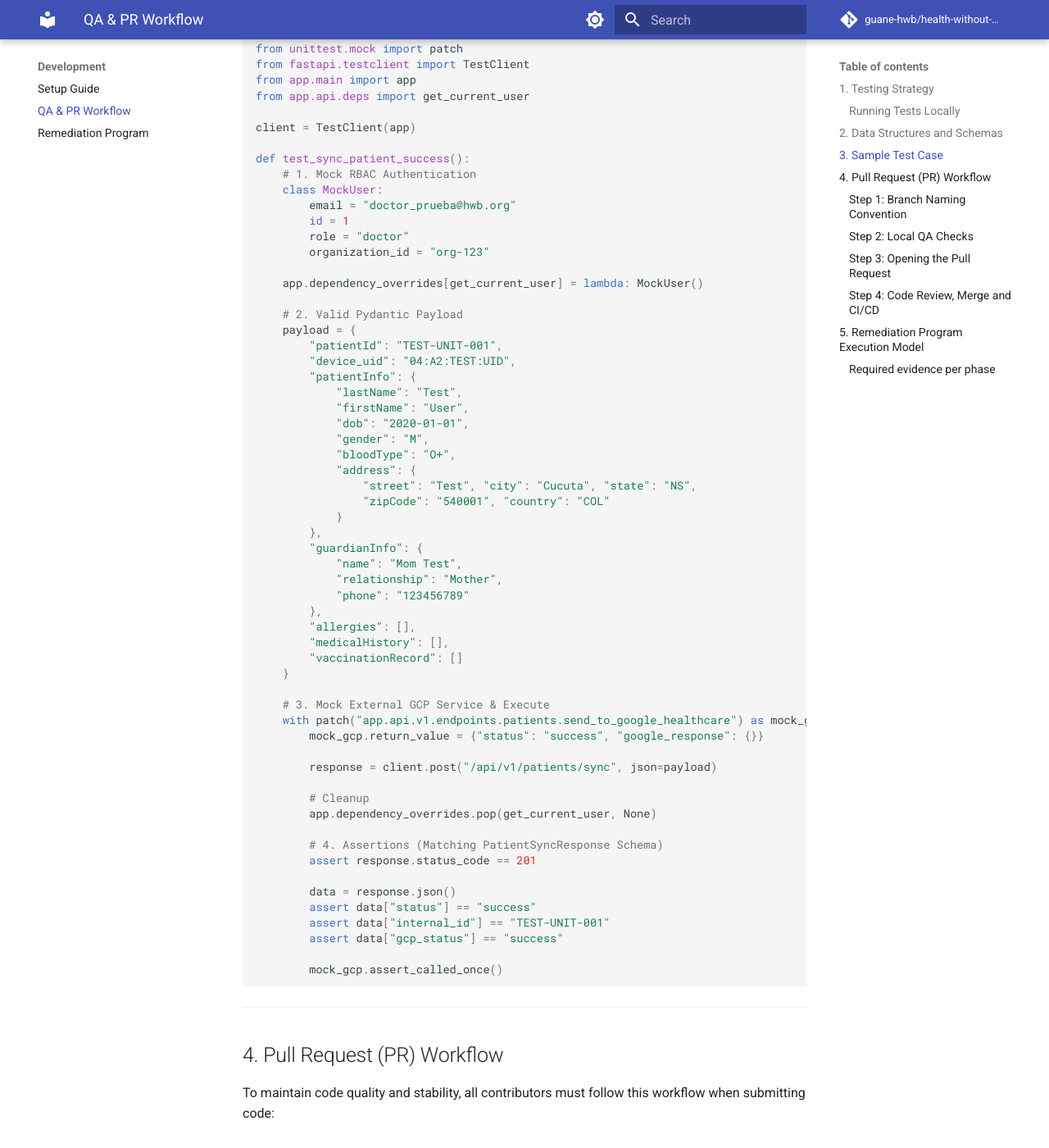
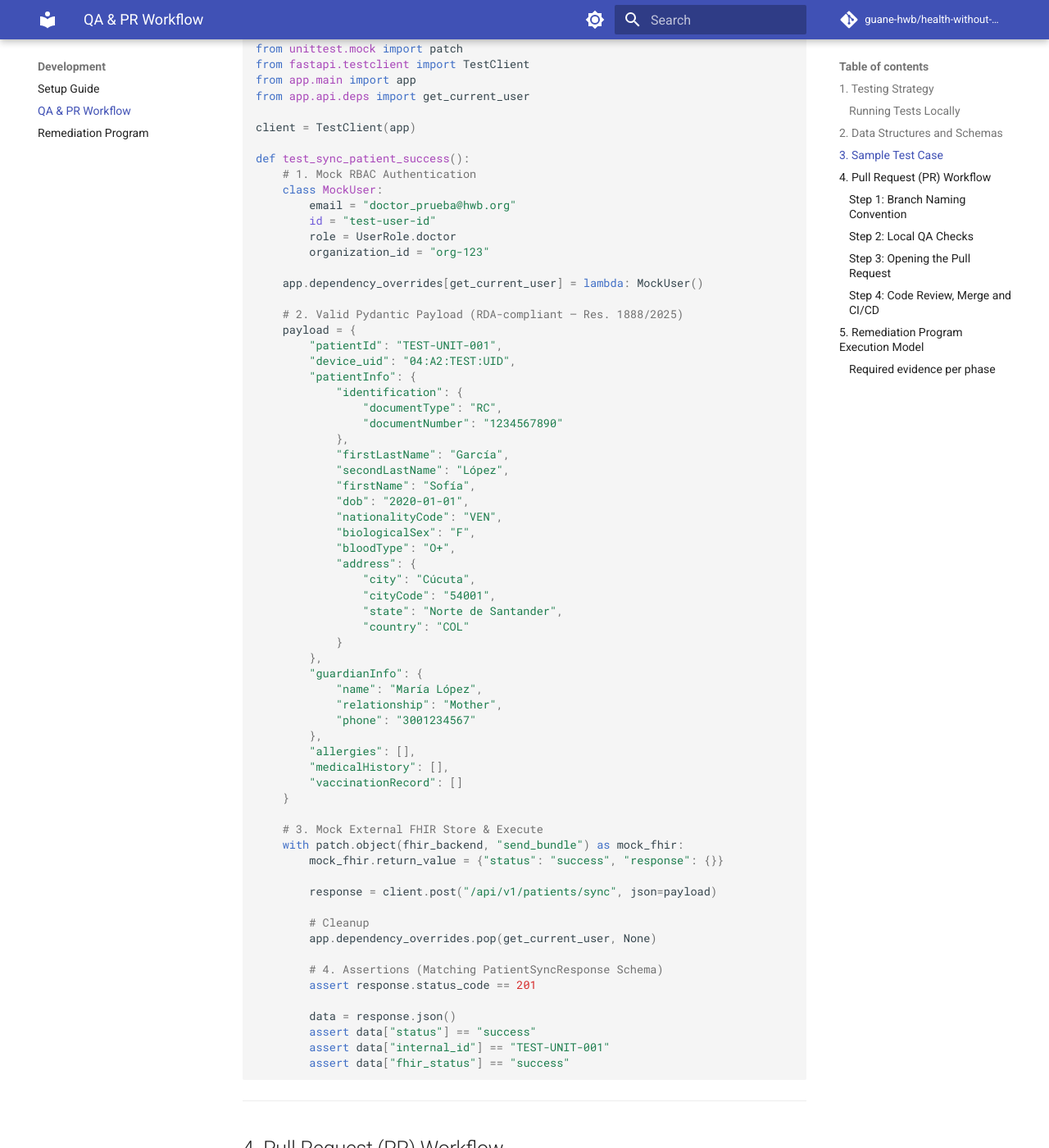
Before and after one commit to guane-hwb/health-without-borders, an MkDocs documentation site: the page built from docs/development/qa-plan.md, in a window 1280 px wide and 1400 px high, scrolled down 1605 px. Shown: the whole window at 82% size. Built offline with MkDocs 1.6.1 and Material for MkDocs 9.7.7, drawn with Linux system fonts in a browser that asks for light colours; comment, search, counter and statistics services are not loaded.

Commit message:
:sparkles: Add vendor-neutral abstraction layers on documentation sections; update QA plan with RDA-compliant patient payload and mock FHIR service.

````diff
--- a/docs/development/qa-plan.md
+++ b/docs/development/qa-plan.md
@@ -56,40 +56,48 @@ def test_sync_patient_success():
     # 1. Mock RBAC Authentication
     class MockUser:
         email = "doctor_prueba@hwb.org"
-        id = 1
-        role = "doctor"
+        id = "test-user-id"
+        role = UserRole.doctor
         organization_id = "org-123"
 
     app.dependency_overrides[get_current_user] = lambda: MockUser()
 
-    # 2. Valid Pydantic Payload
+    # 2. Valid Pydantic Payload (RDA-compliant — Res. 1888/2025)
     payload = {
         "patientId": "TEST-UNIT-001",
         "device_uid": "04:A2:TEST:UID",
         "patientInfo": {
-            "lastName": "Test",
-            "firstName": "User",
+            "identification": {
+                "documentType": "RC",
+                "documentNumber": "1234567890"
+            },
+            "firstLastName": "García",
+            "secondLastName": "López",
+            "firstName": "Sofía",
             "dob": "2020-01-01",
-            "gender": "M",
+            "nationalityCode": "VEN",
+            "biologicalSex": "F",
             "bloodType": "O+",
             "address": {
-                "street": "Test", "city": "Cucuta", "state": "NS",
-                "zipCode": "540001", "country": "COL"
+                "city": "Cúcuta",
+                "cityCode": "54001",
+                "state": "Norte de Santander",
+                "country": "COL"
             }
         },
         "guardianInfo": {
-            "name": "Mom Test",
+            "name": "María López",
             "relationship": "Mother",
-            "phone": "123456789"
+            "phone": "3001234567"
         },
         "allergies": [],
         "medicalHistory": [],
         "vaccinationRecord": []
     }
 
-    # 3. Mock External GCP Service & Execute
-    with patch("app.api.v1.endpoints.patients.send_to_google_healthcare") as mock_gcp:
-        mock_gcp.return_value = {"status": "success", "google_response": {}}
+    # 3. Mock External FHIR Store & Execute
+    with patch.object(fhir_backend, "send_bundle") as mock_fhir:
+        mock_fhir.return_value = {"status": "success", "response": {}}
 
         response = client.post("/api/v1/patients/sync", json=payload)
 
@@ -102,9 +110,7 @@ def test_sync_patient_success():
         data = response.json()
         assert data["status"] == "success"
         assert data["internal_id"] == "TEST-UNIT-001"
-        assert data["gcp_status"] == "success"
-
-        mock_gcp.assert_called_once()
+        assert data["fhir_status"] == "success"
 
 ```
 
````
Also changed, not shown: docs/architecture/ai-integration.md (+40 -0 lines), docs/architecture/fhir-rda.md (+38 -0 lines).
